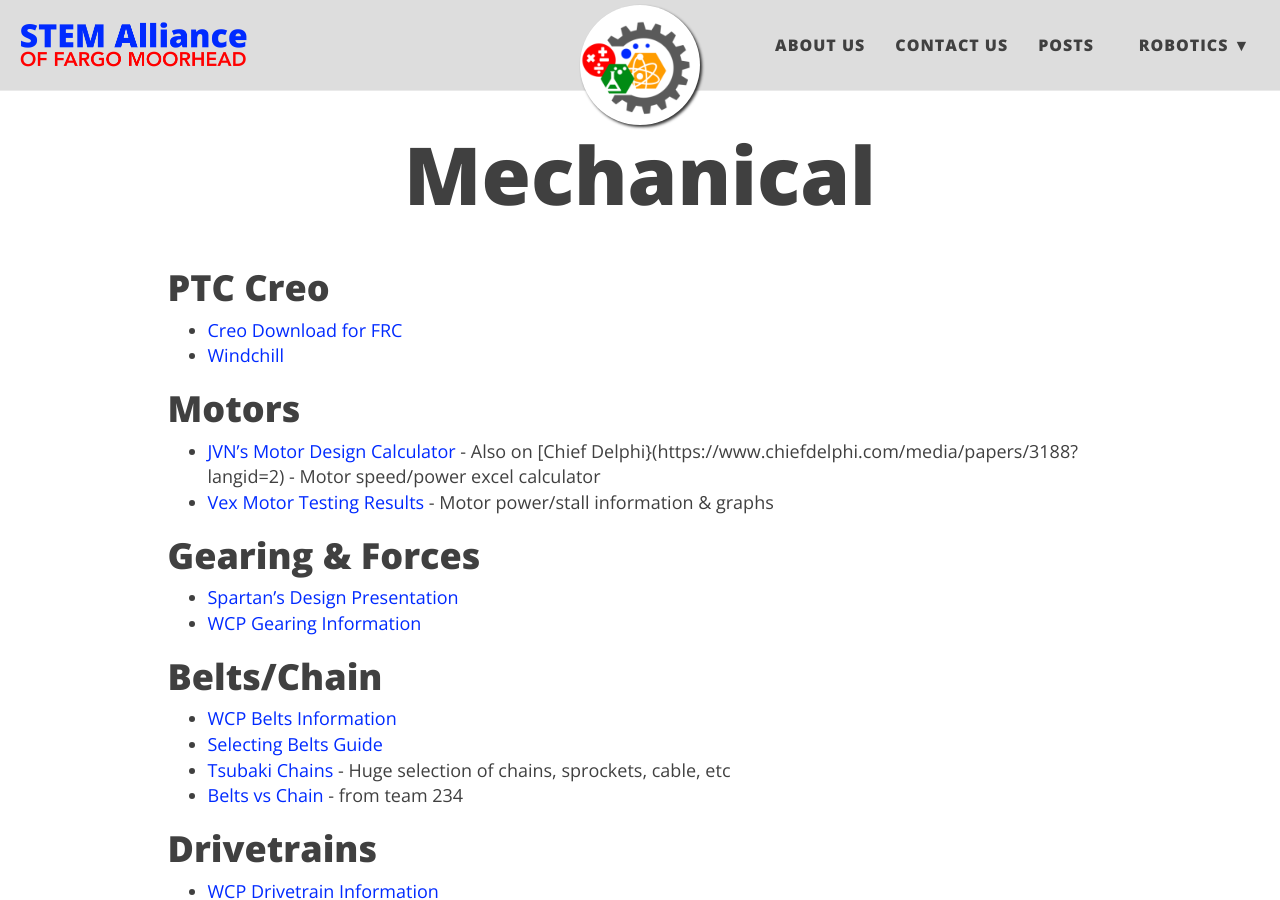
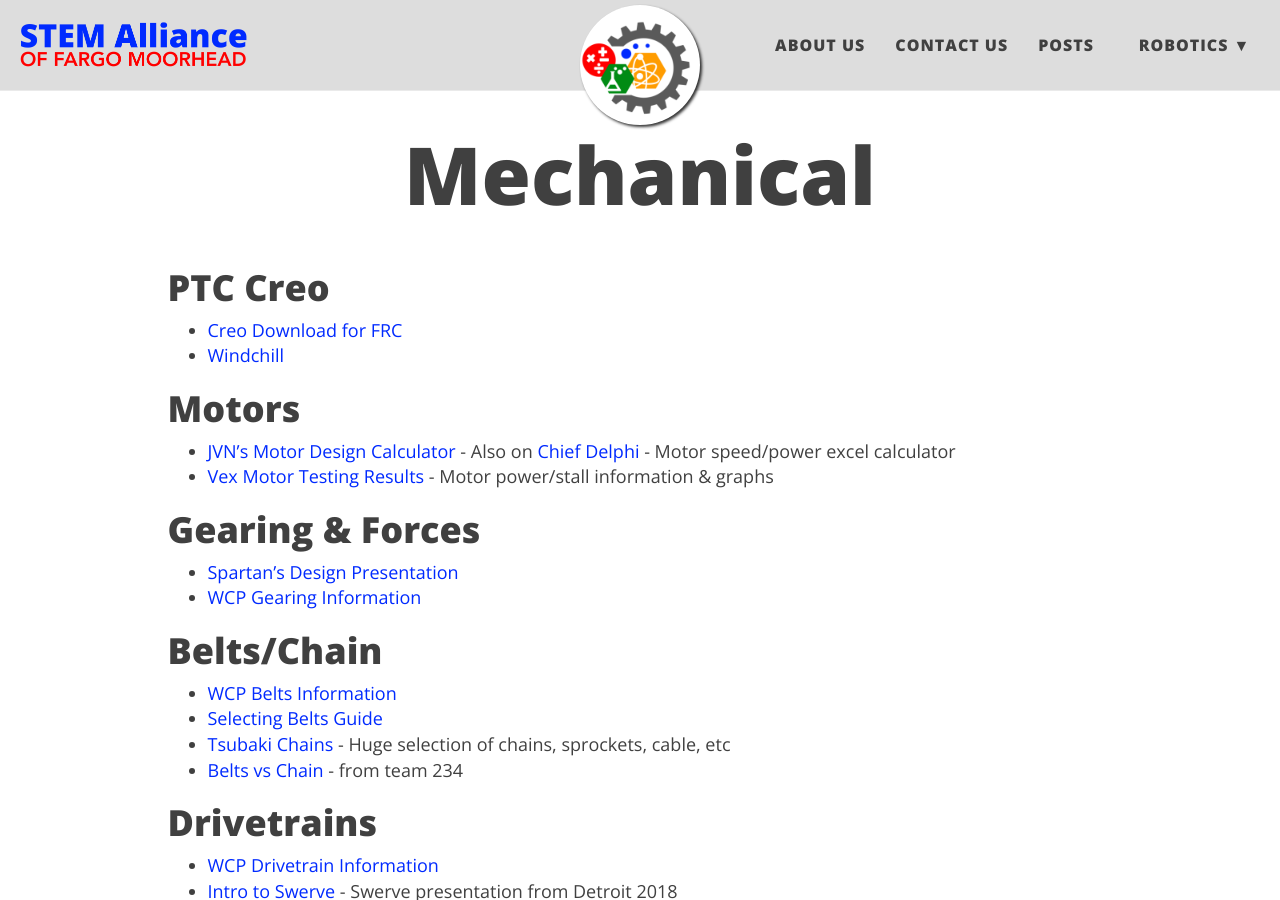
Before and after one commit to rheld22/STEM-Alliance.github.io, a Jekyll site: the page built from robotics/mechanical.md, in a window 1280 px wide and 900 px high. Built offline with Jekyll 4.4.1, drawn with Linux system fonts in a browser that asks for light colours; nearby versions of some CDN libraries.

Commit message:
Minor updates

```diff
--- a/robotics/mechanical.md
+++ b/robotics/mechanical.md
@@ -8,7 +8,7 @@ use-site-title: true
  - [Windchill](https://academic.ptc.com/Windchill/app/#ptc1/project/listFiles?ContainerOid=OR%3Awt.projmgmt.admin.Project2%3A42667007&folderNavigatorParameter=true&oid=OR%3Awt.folder.Cabinet%3A42667042&u8=1)
 
 # Motors
- - [JVN's Motor Design Calculator](https://onedrive.live.com/edit.aspx?cid=2d88298c4282e29a&page=view&resid=2D88298C4282E29A!21712&parId=2D88298C4282E29A!21709&app=Excel) - Also on [Chief Delphi}(https://www.chiefdelphi.com/media/papers/3188?langid=2) - Motor speed/power excel calculator
+ - [JVN's Motor Design Calculator](https://onedrive.live.com/edit.aspx?cid=2d88298c4282e29a&page=view&resid=2D88298C4282E29A!21712&parId=2D88298C4282E29A!21709&app=Excel) - Also on [Chief Delphi](https://www.chiefdelphi.com/media/papers/3188?langid=2) - Motor speed/power excel calculator
  - [Vex Motor Testing Results](http://motors.vex.com/) - Motor power/stall information & graphs
 
 # Gearing & Forces
```
Also changed, not shown: robotics/programming.md (+1 -0 lines), robotics/resources.md (+1 -1 lines).
